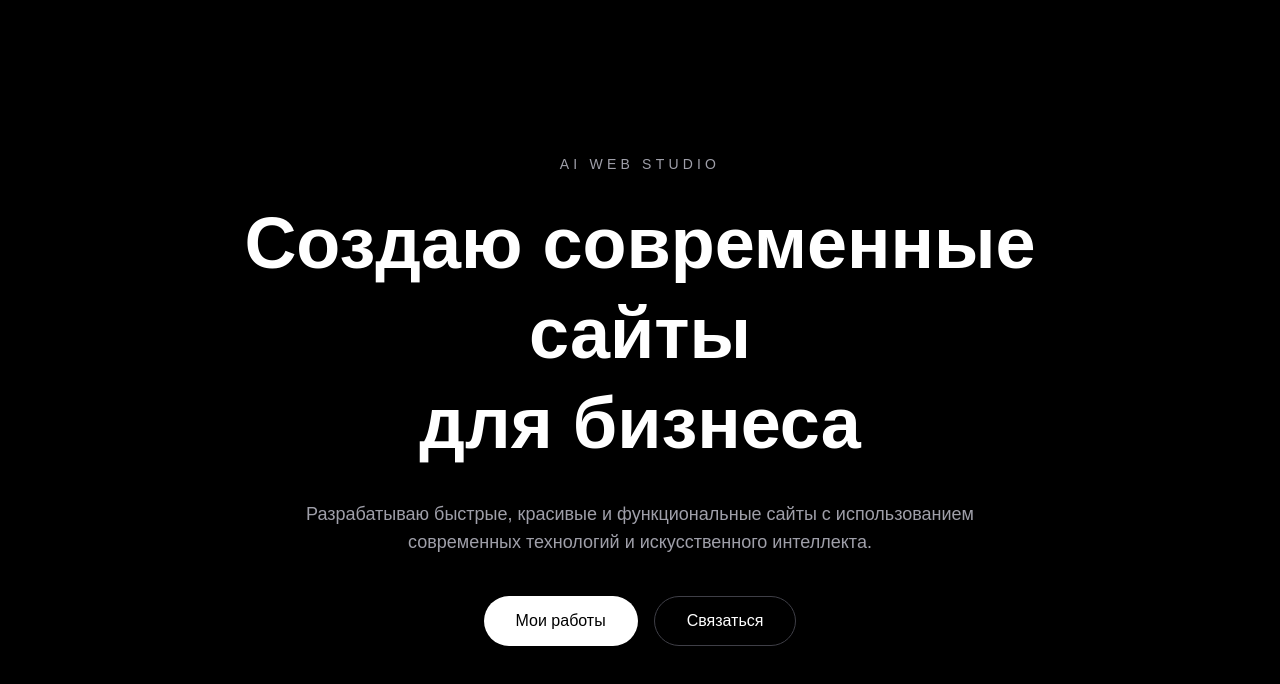
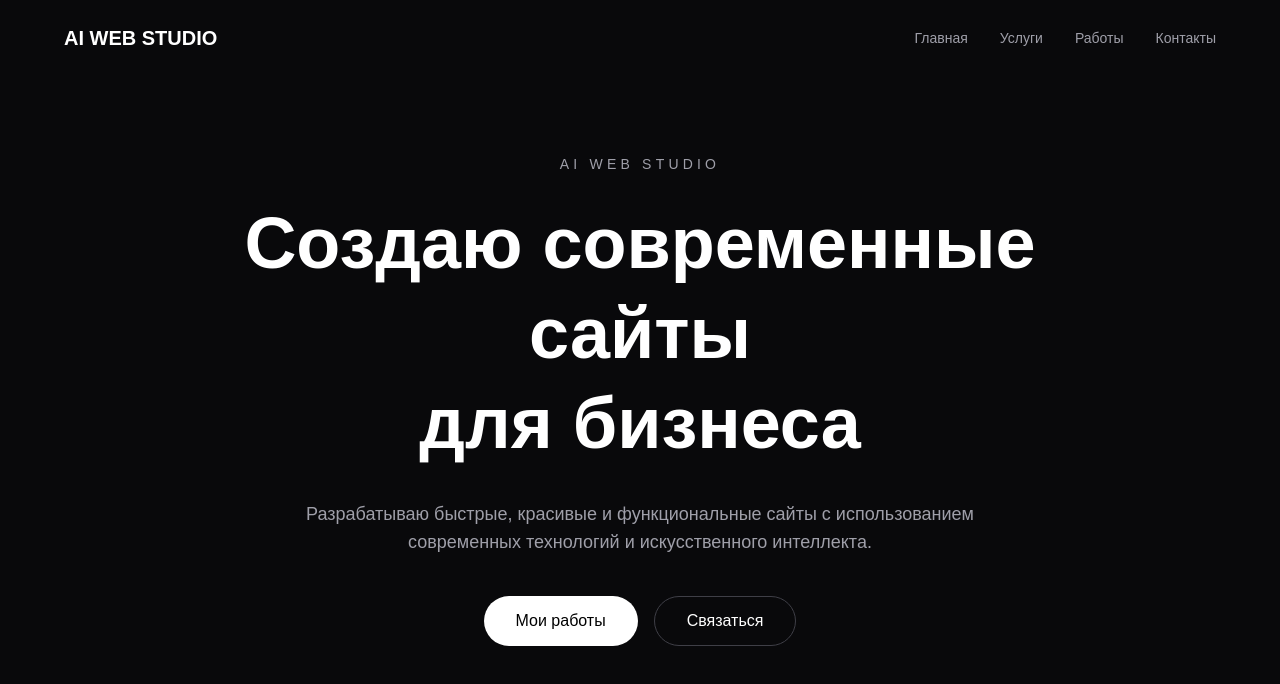
Before and after one commit to zxcursed111248/portfolio, a Next.js app: page / in a window 1280 px wide. Shown: the top 684 px of the page. Built offline with nearby package versions, Linux system fonts and the light colour scheme.

Commit message:
Create navbar and hero section

```diff
--- a/app/layout.tsx
+++ b/app/layout.tsx
@@ -13,8 +13,9 @@ const geistMono = Geist_Mono({
 });
 
 export const metadata: Metadata = {
-  title: "Create Next App",
-  description: "Generated by create next app",
+  title: "AI Web Studio | Modern Websites",
+  description:
+    "Создание современных сайтов и цифровых решений с использованием AI.",
 };
 
 export default function RootLayout({ children }: LayoutProps<"/">) {
@@ -23,7 +24,9 @@ export default function RootLayout({ children }: LayoutProps<"/">) {
       lang="en"
       className={`${geistSans.variable} ${geistMono.variable} h-full antialiased`}
     >
-      <body className="min-h-full flex flex-col">{children}</body>
+      <body>
+        {children}
+      </body>
     </html>
   );
 }
--- a/app/page.tsx
+++ b/app/page.tsx
@@ -1,6 +1,11 @@
+import Navbar from "@/components/Navbar";
+
 export default function Home() {
   return (
-    <main className="min-h-screen bg-black text-white flex items-center justify-center px-6">
+    <main className="min-h-screen bg-zinc-950 text-white flex items-center justify-center px-6">
+
+      <Navbar />
+
       <section className="max-w-4xl text-center">
 
         <p className="text-sm uppercase tracking-[0.3em] text-zinc-400 mb-6">
@@ -29,6 +34,7 @@ export default function Home() {
         </div>
 
       </section>
+
     </main>
   );
 }
--- /dev/null
+++ b/components/Navbar.tsx
@@ -0,0 +1,20 @@
+export default function Navbar() {
+    return (
+      <nav className="fixed top-0 left-0 w-full z-50 px-6 py-6">
+        <div className="max-w-6xl mx-auto flex items-center justify-between">
+
+          <div className="text-xl font-bold">
+            AI WEB STUDIO
+          </div>
+
+          <div className="hidden md:flex gap-8 text-sm text-zinc-400">
+            <a href="#">Главная</a>
+            <a href="#">Услуги</a>
+            <a href="#">Работы</a>
+            <a href="#">Контакты</a>
+          </div>
+
+        </div>
+      </nav>
+    );
+  }
```
